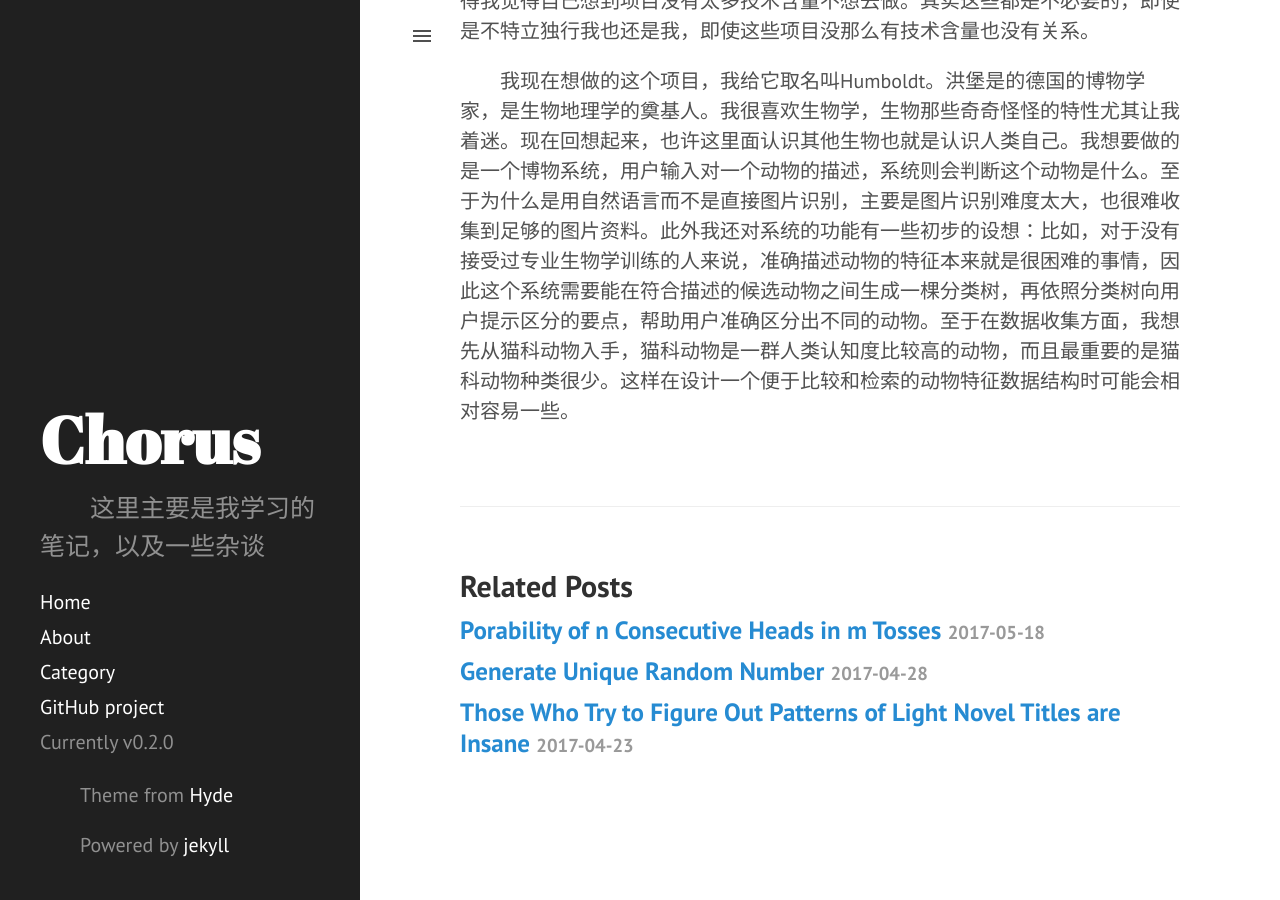
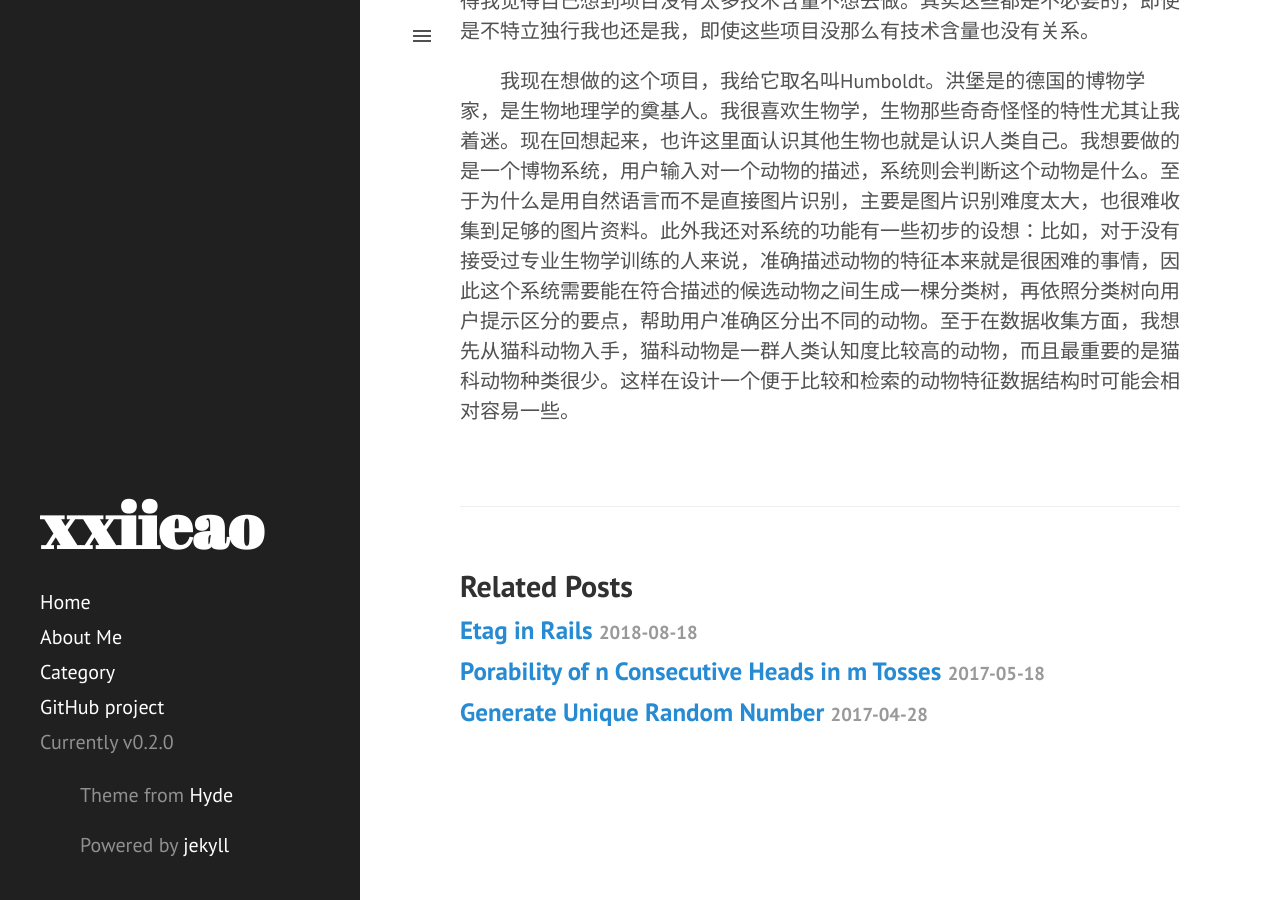
Before and after one commit to xxiieao/xxiieao.github.io, a Jekyll site: the page built from _posts/2017-04-09-Humboldt-Project.md, in a window 1280 px wide and 900 px high, scrolled down 614 px. Built offline with Jekyll 4.4.1, drawn with Linux system fonts in a browser that asks for light colours; some of the changed lines change nothing that is shown.

Commit message:
Etag in Rails

````diff
--- a/_config.yml
+++ b/_config.yml
@@ -1,12 +1,12 @@
 # Site settings
-title: Chorus
+title: xxiieao
 email: xxiieao@gmail.com
-description: 这里主要是我学习的笔记，以及一些杂谈
+# description: 这里主要是我学习的笔记，以及一些杂谈
 baseurl: # the subpath of your site, e.g. /blog/
 url: "http://xxiieao.github.io" # the base hostname & protocol for your site
 twitter_username:
 github_username:  xxiieao
-permalink: /:year/:month/:day/:title/
+permalink: /:year-:month-:day/:title/
 
 paginate: 20
 
@@ -16,14 +16,16 @@
 github:
   repo: https://github.com/xxiieao
 
-gems: [jekyll-mermaid, jekyll-paginate]
+gems: [jekyll-mermaid, jekyll-paginate, jekyll-toc]
 
 # Build settings
 highlighter: rouge
 markdown: kramdown
+
 # kramdown:
 #   input:  GFM
 #   use_coderay: true
+#   parse_block_html: true
 
 mermaid:
   src: 'http://cdn.bootcss.com/mermaid/0.5.4/mermaid.js'
--- a/_layouts/default.html
+++ b/_layouts/default.html
@@ -12,15 +12,5 @@
       {{ content }}
     </div>
 
-    <script>
-      (function(i,s,o,g,r,a,m){i['GoogleAnalyticsObject']=r;i[r]=i[r]||function(){
-      (i[r].q=i[r].q||[]).push(arguments)},i[r].l=1*new Date();a=s.createElement(o),
-      m=s.getElementsByTagName(o)[0];a.async=1;a.src=g;m.parentNode.insertBefore(a,m)
-      })(window,document,'script','//www.google-analytics.com/analytics.js','ga');
-
-      ga('create', 'UA-75590670-1', 'auto');
-      ga('send', 'pageview');
-
-    </script>
   </body>
 </html>
--- a/_layouts/post.html
+++ b/_layouts/post.html
@@ -6,7 +6,7 @@
   <h1 class="post-title">{{ page.title }}</h1>
   <span class="post-date">{{ page.date | date: "%Y-%m-%d" }}</span>
   <span class="post-author">{{ page.author }}</span>
-  {{ content }}
+  {{ content | toc }}
 </div>
 
 <div class="related">
--- a/_posts/2017-04-09-Humboldt-Project.md
+++ b/_posts/2017-04-09-Humboldt-Project.md
@@ -2,7 +2,7 @@
 layout: post
 title:  "Humboldt Project"
 date: 2017-04-09 11:04:32 +0800
-categories: "projects"
+categories: "other"
 author: xxiieao
 ---
 
--- /dev/null
+++ b/_posts/2018-08-18-Etag-in-Rails.md
@@ -0,0 +1,134 @@
+---
+layout: post
+title:  "Etag in Rails"
+date: 2018-08-18 16:08:40 +1200
+categories: "ruby-on-rails"
+author: xxiieao
+toc: true
+---
+
+# What is ETag
+
+An ETag (entity tag) is a token representing a specific version of a network resource. Transfering data via network is expensive and time-consuming. One effective solution is passing "fingerprints" between clients and servers. When a client sends a request to a server for the first time, the client would receive not only some contents but also an ETag as the "fingerprint" of the response content. If the client requests the same resource again, it should include this ETag in HTTP header, and it is so called **conditional get**. The server would compare the client's ETag and the current server's ETag, if the ETag is the same which means the content has not changed, the server will only return a status code 304 (not modified) rather than a full response. In this way, clients could use the local cache more efficiently.
+
+For a quick comparison, ETags should be concise and unique, so hash functions are the most common methods to generate ETags.
+
+# Strong and Weak ETags
+
+There are two types of ETags, strong and weak. Weak ETag has a "W/" prefix.
+
+> W/"abc"
+
+On wikipedia's HTTP_ETag page, I found the following words:
+
+> A strongly validating ETag match indicates that the content of the two resource representations is byte-for-byte identical
+
+> A weakly validating ETag match only indicates that the two representations are semantically equivalent
+
+What is semantically equivalent? Wikipedia has a page for **semantically equivalent**, and it gave an example.
+
+
+```bash
+<DataElement>
+    <Name>PersonFamilyName</Name>
+    <Definition>The name of a person shared with other members of their family.</Definition>
+<DataElement>
+
+<DataElement>
+    <Name>IndividualLastName</Name>
+    <Definition>The name of an individual person shared with other members of their family.</Definition>
+<DataElement>
+
+```
+
+It was really confusing. I don't think those contents can generate the same Etag. When I search "Strong and Weak ETag" for help, most pages only tell me the following table
+
+|ETag 1  |ETag 2  |Strong Comparison   |Weak Comparison|
+|:------:|:------:|:------------------:|:-------------:|
+|W/"1"   |W/"1"   |no match            |match          |
+|W/"1"   |W/"2"   |no match            |no match       |
+|W/"1"   |"1"     |no match            |match          |
+|"1"     |"1"     |match               |match          |
+
+Ok, it is a useful message but doesn't solve my problem. Finally, I found the right [answer](https://stackoverflow.com/questions/25443467/how-are-weak-etags-implemented) on stackoverflow
+
+> A web resource would return the same ETag if an underlying model does not change, regardless of the representation used. For example you have an endpoint displaying product information in HTML4, HTML5, plan XML and JSON - same weak ETag should be returned if the product's model does not change.
+
+
+# How to implement ETags in a rails project
+
+Rails has a built-in conditional get support mechanism. The following code from [rails guide](https://guides.rubyonrails.org/caching_with_rails.html) shows the simplest way to implement etags in a rails project.
+
+
+```ruby
+  def show
+    @product = Product.find(params[:id])
+    fresh_when last_modified: @product.published_at.utc, etag: @product
+  end
+
+```
+
+By default, Rails 5 generates weak ETags, which are different from Rails 4. If you want to generate strong Etag, you can do it by alternating the keyword to "strong_etag".
+
+
+```ruby
+  def show
+    @product = Product.find(params[:id])
+    fresh_when last_modified: @product.published_at.utc, strong_etag: @product
+  end
+
+```
+
+You can also use **etag {}** to add additional validators for ETag generating.
+
+```ruby
+class ProductsController < ApplicationController
+  etag { current_user.id }
+
+  def show
+    @product = Product.find(params[:id])
+    fresh_when last_modified: @product.published_at.utc, strong_etag: @product
+  end
+end
+
+```
+
+It allows you add the current user id as an extra validator, which can avoid displaying of unauthorized cached pages.
+
+# How dose rails generate ETags
+
+There are two steps to generate ETags
+- Collecting and combining all the validators
+- Using hexdigest function to convert combined validators into a hash string
+
+Two critical methods are involved in this process flow, one is the private method **:combine_etags** of the controller itself, the other is the private method **:generate_strong_etag**. Notice that all etags are generated by **:generate_strong_etag**, if you check the source code you would find that the method **:generate_weak_etag** is only a wrap of **:generate_strong_etag**.
+
+
+```ruby
+def generate_weak_etag(validators)
+  "W/#{generate_strong_etag(validators)}"
+end
+
+def generate_strong_etag(validators)
+  %("#{ActiveSupport::Digest.hexdigest(ActiveSupport::Cache.expand_cache_key(validators))}")
+end
+
+```
+
+We can repeat the ETag generation process in a controller instance as following
+
+
+```ruby
+class ProductsController < ApplicationController
+  etag { current_user.id }
+
+  def show
+    @product = Product.find(params[:id])
+    conbimd_validators = self.send :combine_etags, @product, {last_modified: @product.published_at.utc}
+    puts response.send :generate_weak_etag, conbimd_validators
+    fresh_when last_modified: @product.published_at.utc, etag: @product
+  end
+end
+```
+
+Now we can compare the etag received by the browser to the one printed on server log, and they are the same.
--- a/about.md
+++ b/about.md
@@ -1,6 +1,6 @@
 ---
 layout: page
-title: About
+title: About Me
 permalink: /about/
 ---
 
--- a/public/css/poole.css
+++ b/public/css/poole.css
@@ -107,7 +107,7 @@
 p {
   margin-top: 0;
   margin-bottom: 1rem;
-  text-indent:2em;
+  text-indent: 2em;
 }
 
 strong {
````
Also changed, not shown: 1 other file.
